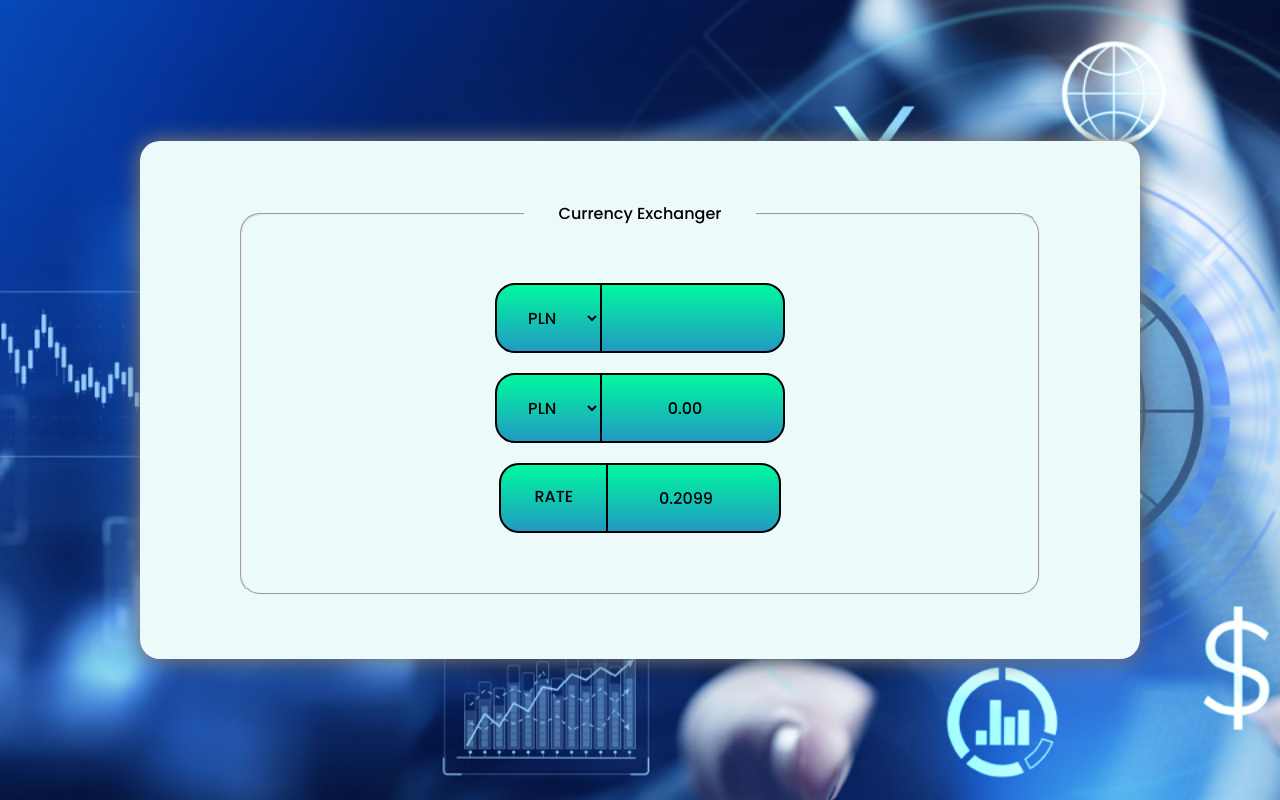
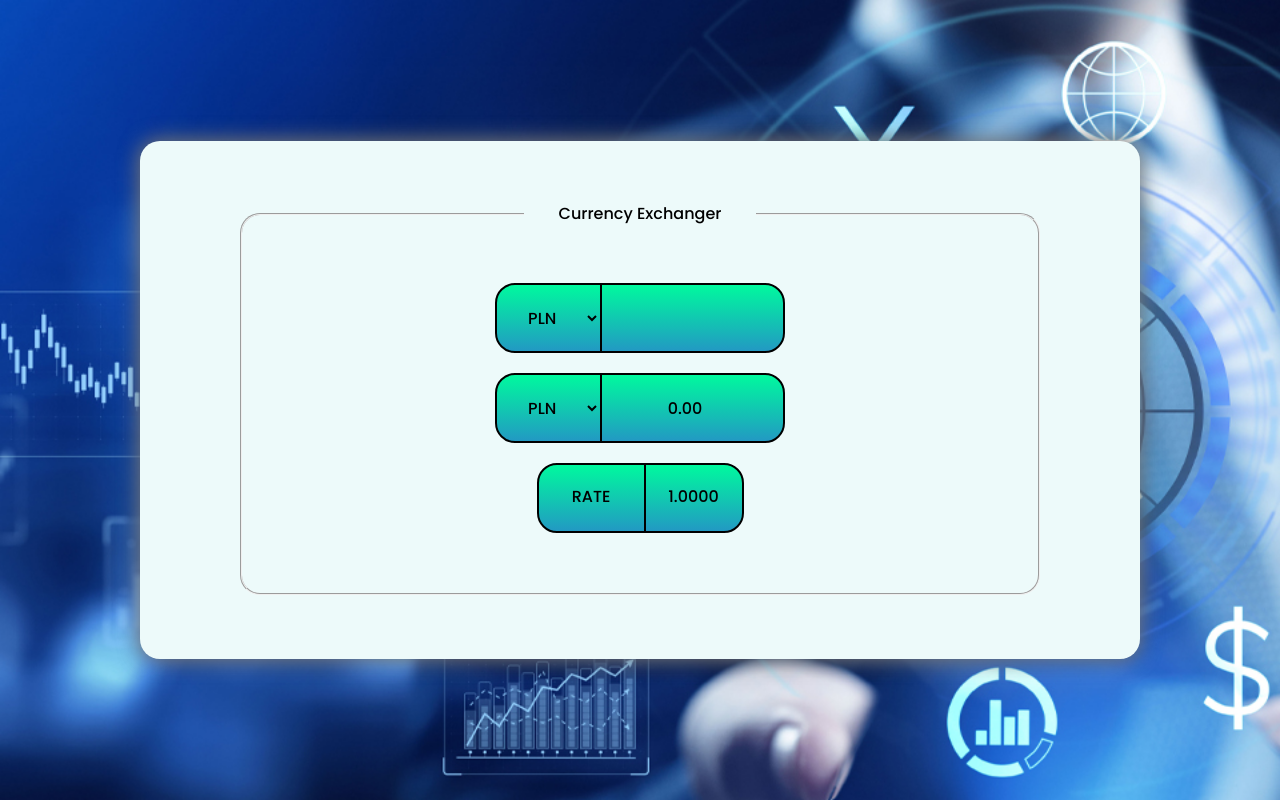
Before and after one commit to PaweLeszczynsky/Currency-Exchanger-React, a React (Create React App) app: page / in a window 1280 px wide. Built offline with nearby package versions, Linux system fonts and the light colour scheme.

Commit message:
replaced input for div, props chanes

```diff
--- a/src/LabelRate/index.js
+++ b/src/LabelRate/index.js
@@ -1,9 +1,10 @@
 import "./style.css";
-const LabelRate = () => (
-    <>
-        <label className="exchangerForm__exchangeRate"><span>RATE</span></label><input
-            className="exchangerForm__amountExchangerate" disabled
-            type="number" name="value" value="0.2099" />
-    </>
-);
+const LabelRate = ({ rate }) => {
+    return (
+        <>
+            <div className="exchangerForm__exchangeRate"><span>RATE</span></div>
+            <div className="exchangerForm__amountExchangerate">{rate.toFixed(4)}</div>
+        </>
+    )
+};
 export default LabelRate;
--- a/src/LabelRate/style.css
+++ b/src/LabelRate/style.css
@@ -22,6 +22,7 @@
     min-width: 100px;
     width: 40%;
     text-align: center;
+    line-height: 1.5;
     background: linear-gradient(0deg, rgba(34, 153, 195, 1) 0%, rgba(0, 249, 158, 1) 100%);
 }
 .exchangerForm__amountExchangerate:disabled {
```
